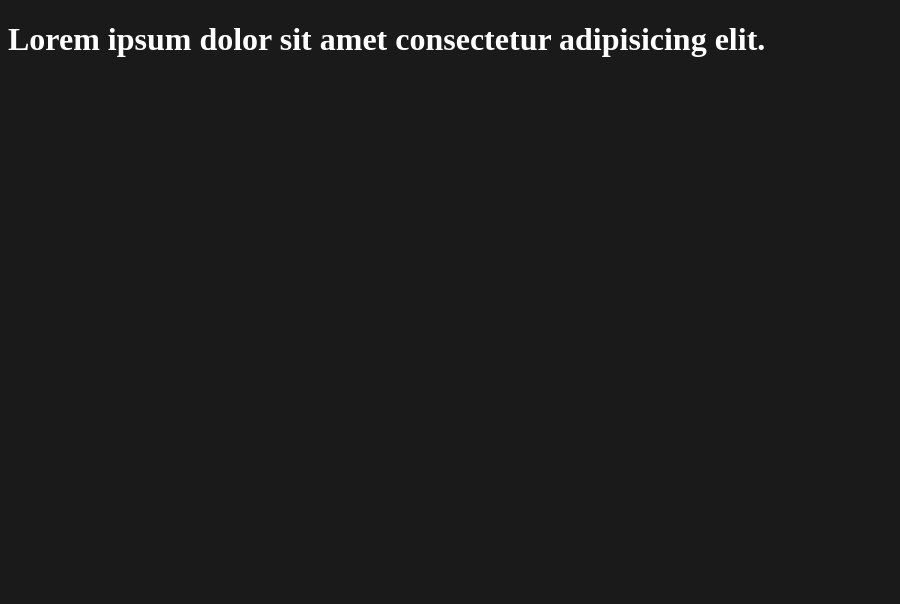
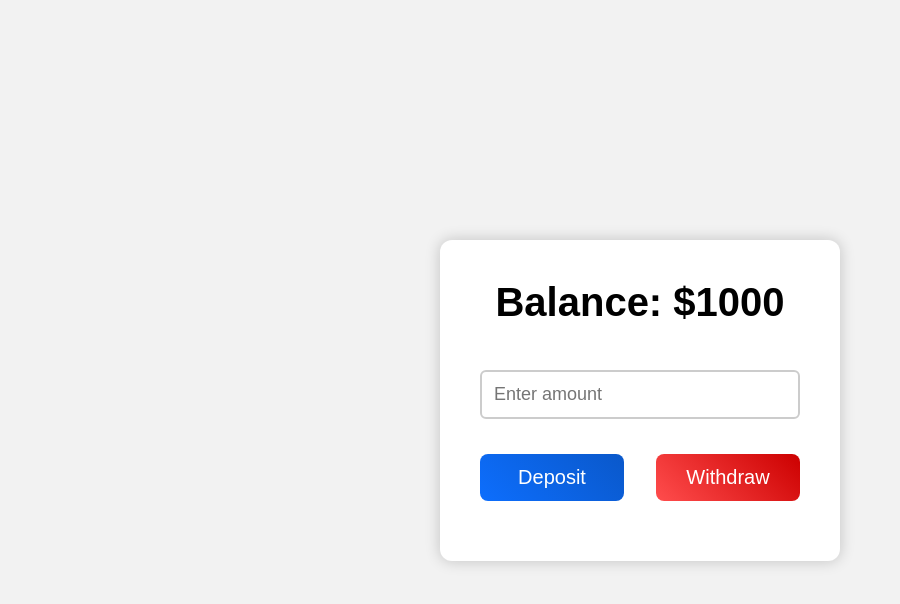
Before and after one commit to SamridhiSingh-bit/24BAI70514, a plain HTML site: page about.html in a window 1280 px wide. Shown: the whole page, without its empty margins (0-900 px from the left). Drawn offline with Linux system fonts and the light colour scheme.

Commit message:
Update about.html

```diff
--- a/about.html
+++ b/about.html
@@ -1,18 +1,150 @@
 <!DOCTYPE html>
 <html lang="en">
 <head>
-    <meta charset="UTF-8">
-    <meta name="viewport" content="width=device-width, initial-scale=1.0">
-    <title>Document</title>
-    <style>
-        body {
-            background-color: #1a1a1a;
-            color:#fff;
-        }
-    </style>
+<meta charset="UTF-8">
+<title>Banking App</title>
+
+<style>
+*{
+    margin:0;
+    padding:0;
+    box-sizing:border-box;
+    font-family: Arial, Helvetica, sans-serif;
+}
+
+body{
+    height:100vh;
+    display:flex;
+    justify-content:center;
+    align-items:center;
+    background:#f2f2f2;
+}
+
+.container{
+    background:white;
+    width:400px;
+    padding:40px;
+    border-radius:12px;
+    box-shadow:0 0 15px rgba(0,0,0,0.2);
+    text-align:center;
+}
+
+h1{
+    font-size:40px;
+    margin-bottom:30px;
+}
+
+input{
+    width:100%;
+    padding:12px;
+    font-size:18px;
+    margin:15px 0;
+    border-radius:6px;
+    border:2px solid #ccc;
+    outline:none;
+}
+
+.buttons{
+    display:flex;
+    justify-content:space-between;
+    margin-top:20px;
+}
+
+button{
+    width:45%;
+    padding:12px;
+    font-size:20px;
+    border:none;
+    border-radius:8px;
+    color:white;
+    cursor:pointer;
+}
+
+.deposit{
+    background:linear-gradient(45deg,#0d6efd,#0a58ca);
+}
+
+.withdraw{
+    background:linear-gradient(45deg,#ff4d4d,#cc0000);
+}
+
+#error{
+    margin-top:20px;
+    color:red;
+    font-size:20px;
+}
+
+/* Responsive */
+@media (max-width:500px){
+    .container{
+        width:90%;
+    }
+    .buttons{
+        flex-direction:column;
+        gap:15px;
+    }
+    button{
+        width:100%;
+    }
+}
+</style>
 </head>
+
 <body>
-    <h1>Lorem ipsum dolor sit amet consectetur adipisicing elit.</h1>
-    <!-- <script defer src="script.js"></script> -->
+
+<div class="container">
+    <h1 id="balance">Balance: $1000</h1>
+
+    <input type="number" id="amount" placeholder="Enter amount">
+
+    <div class="buttons">
+        <button class="deposit" onclick="deposit()">Deposit</button>
+        <button class="withdraw" onclick="withdraw()">Withdraw</button>
+    </div>
+
+    <div id="error"></div>
+</div>
+
+<script>
+let balance = 1000;
+
+function deposit(){
+    let amount = Number(document.getElementById("amount").value);
+    let error = document.getElementById("error");
+
+    if(amount <= 0){
+        error.innerText = "Invalid amount!";
+        return;
+    }
+
+    balance += amount;
+    update();
+}
+
+function withdraw(){
+    let amount = Number(document.getElementById("amount").value);
+    let error = document.getElementById("error");
+
+    if(amount <= 0){
+        error.innerText = "Invalid amount!";
+        return;
+    }
+
+    if(amount > balance){
+        error.innerText = "Insufficient balance!";
+        return;
+    }
+
+    balance -= amount;
+    update();
+}
+
+function update(){
+    document.getElementById("balance").innerText = `Balance: $${balance}`;
+    document.getElementById("amount").value = "";
+    document.getElementById("error").innerText = "";
+}
+</script>
+
 </body>
 </html>
```
